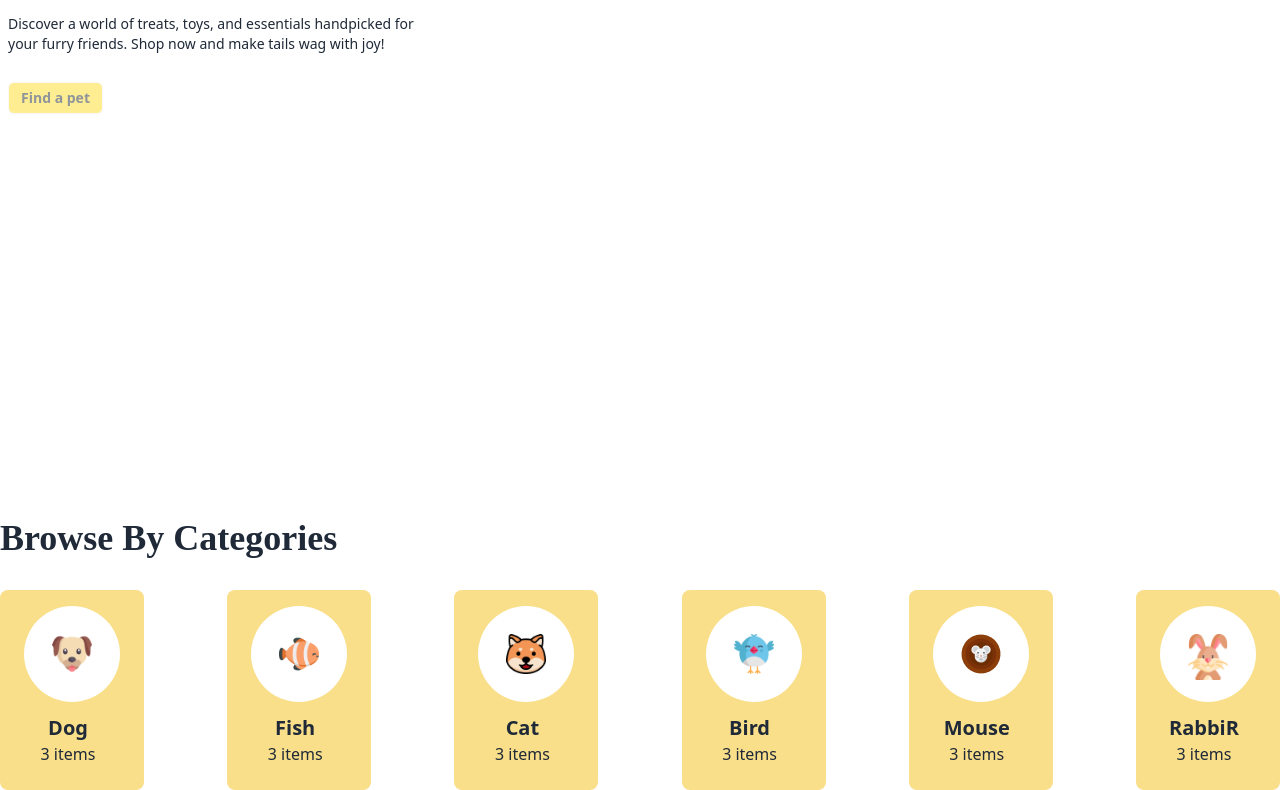
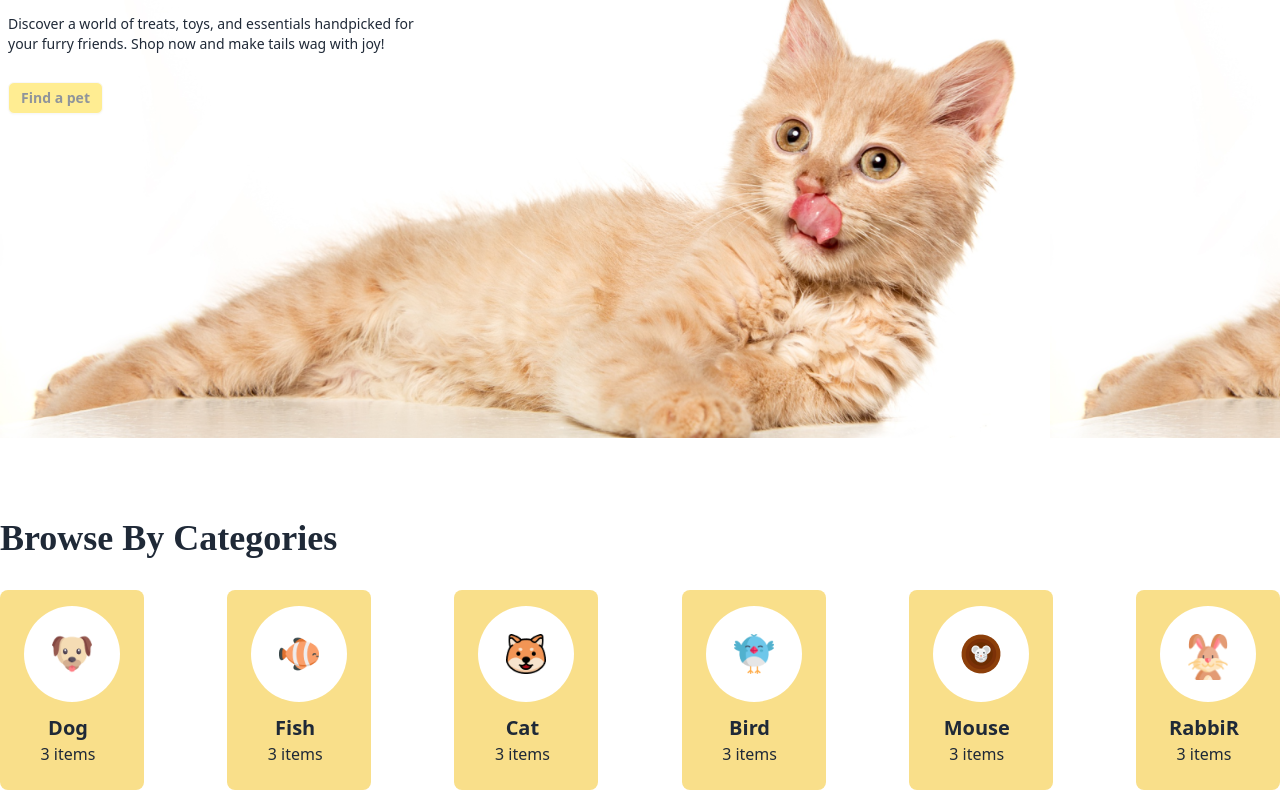
Before and after one commit to ShuvroGoswami/B11-assignment-3-ca1, a plain HTML site: page index.html in a window 1280 px wide. Shown: the part 282-1072 px from the top of the page. Drawn offline with nearby package versions, Linux system fonts and the light colour scheme; the site is published under a folder, as on GitHub Pages, so addresses that start at the root find nothing; a web font is replaced by a local one.

Commit message:
backround fixing

```diff
--- a/index.html
+++ b/index.html
@@ -127,7 +127,7 @@
         <!-- pamper container -->
 
         <section class="container mx-auto
-          md:bg-[url('./assets/cat-big.png')] lg:bg-[url('/assets/cat-big.png')] bg-[length:1050px_600px]  h-[600px]  mt-10    ">
+          md:bg-[url('../assets/cat-big.png')] lg:bg-[url('./assets/cat-big.png')] bg-[length:1050px_600px]  h-[600px]  mt-10    ">
             <div class=" ">
                 <!-- text part -->
                 <div class="space-y-7 pt-10 ps-2 relative">
```
